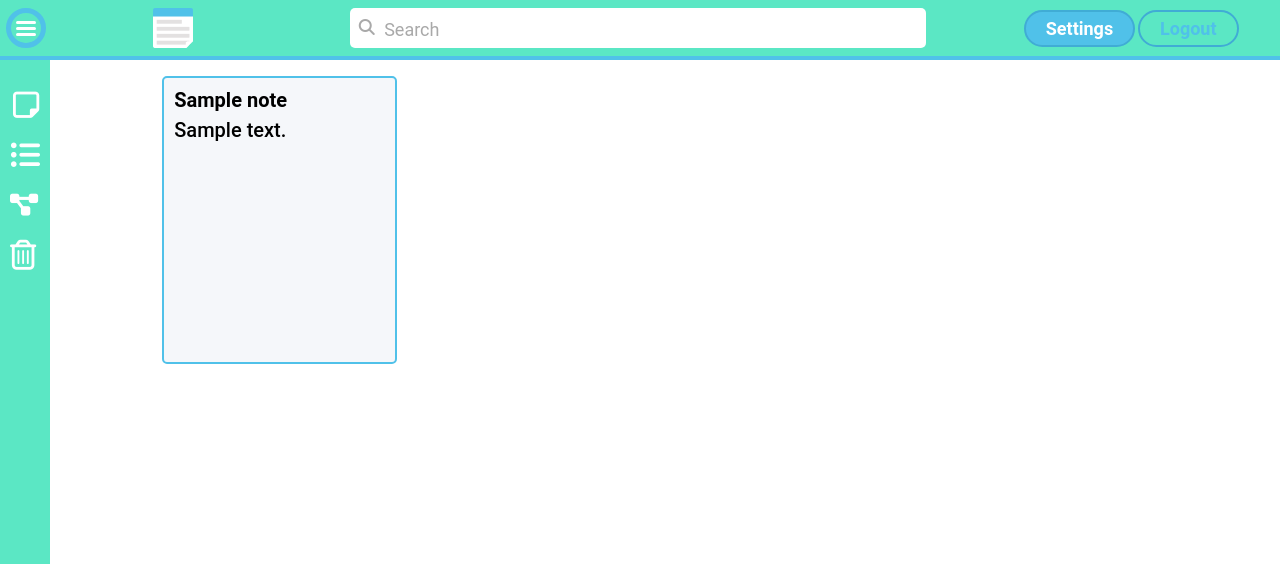
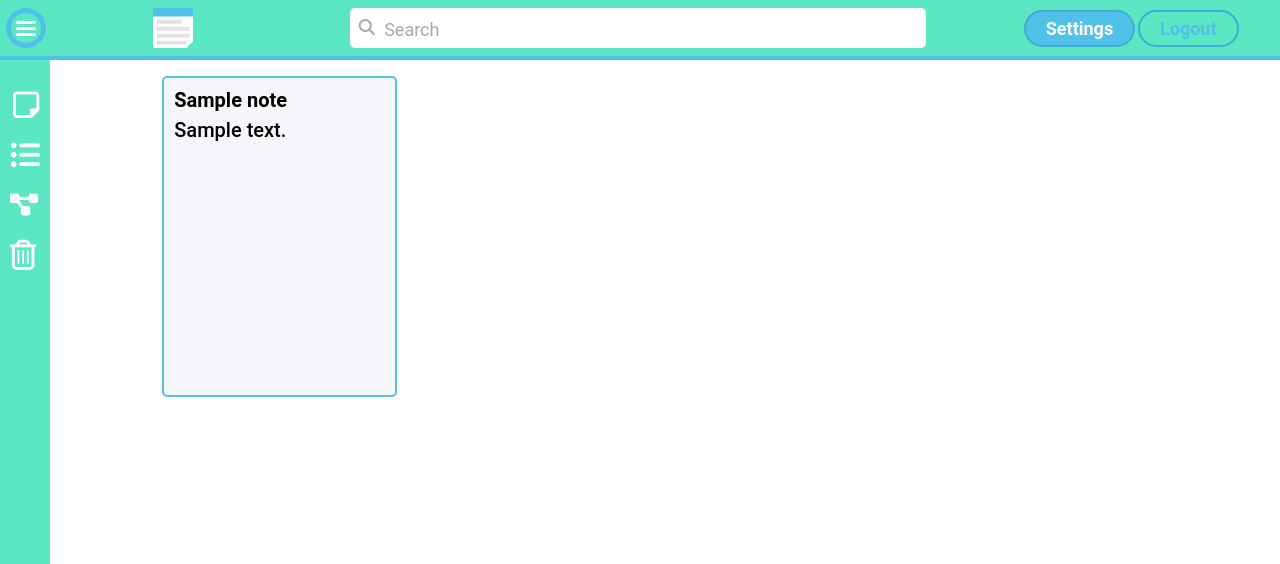
Before and after one commit to PashaKopka/remind, a Django app: template templates/user_page/user_page.html in a window 1280 px wide. Shown: the top 564 px of the page. Run offline with Django 3.2, Linux system fonts and the light colour scheme; the template is opened without the code that fills it: most values are stand-ins (such as "Sample title", 1, 10 or a date in 2020); some libraries are stand-ins or nearby versions.

Commit message:
some changes

```diff
--- a/static/css/user_page.css
+++ b/static/css/user_page.css
@@ -341,7 +341,7 @@ header{
 }
 .note{
 	width: 235px;
-	min-height: 100px;
+	min-height: 150px;
 	justify-self: center;
 
 	background-color: #F5F7FA;
```
Also changed, not shown: db.sqlite3.
